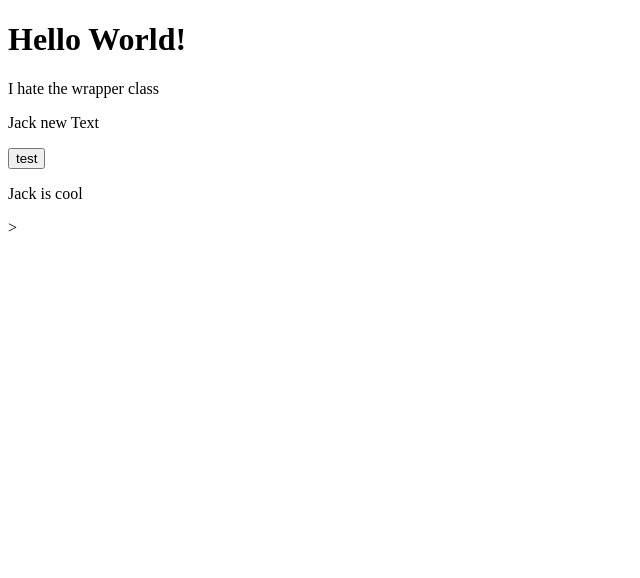
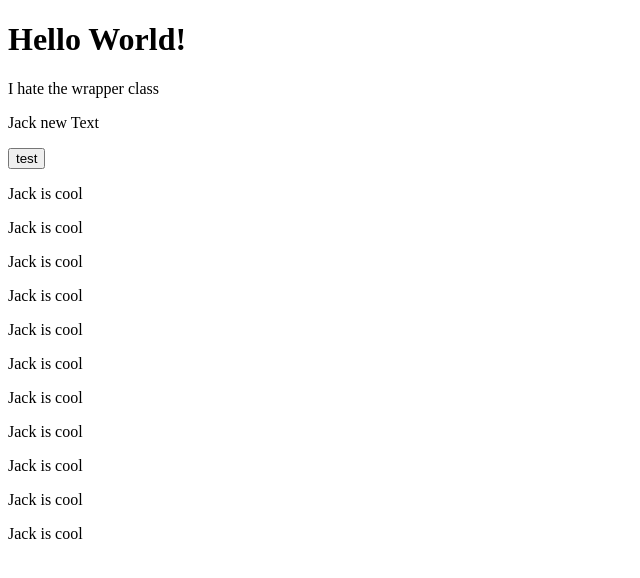
Before and after one commit to thejackluo/slpodElectron, an Electron app: page index.html in a window 800 px wide. Shown: the whole page, without its empty margins (0-640 px from the left). Drawn offline with Linux system fonts and the light colour scheme.

Commit message:
Changed Menu

```diff
--- a/index.html
+++ b/index.html
@@ -18,7 +18,18 @@
 
     <a href="https://discord.com/app"><button>test</button></a>
 
-    <p>Jack is cool</p>>
+    <p>Jack is cool</p>
+    <p>Jack is cool</p>
+    <p>Jack is cool</p>
+    <p>Jack is cool</p>
+    <p>Jack is cool</p>
+    <p>Jack is cool</p>
+    <p>Jack is cool</p>
+    <p>Jack is cool</p>
+    <p>Jack is cool</p>
+    <p>Jack is cool</p>
+    <p>Jack is cool</p>
+
 
 
     <!-- You can also require other files to run in this process -->
```
Also changed, not shown: assets/js/main.js (+15 -1 lines).
